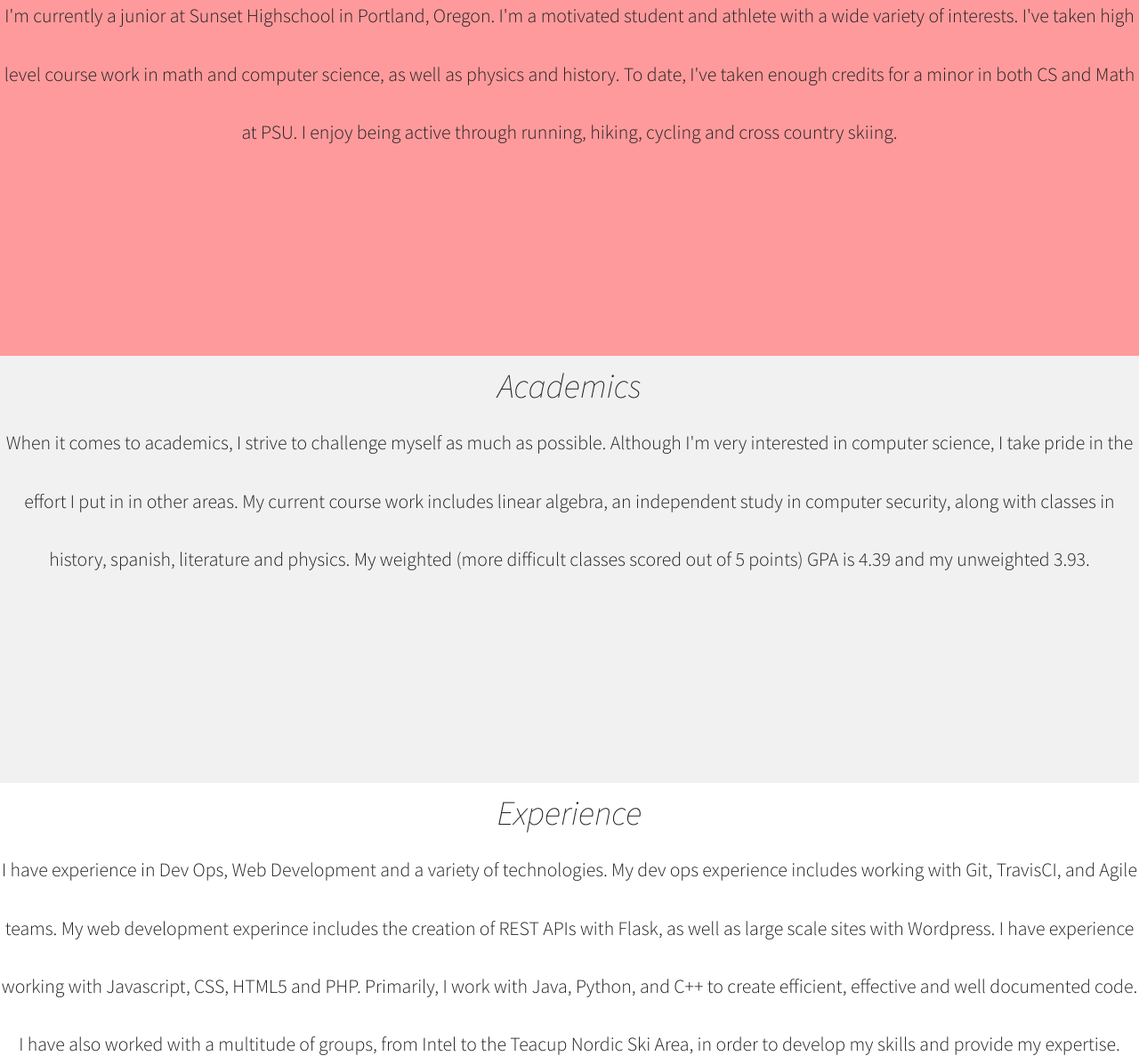
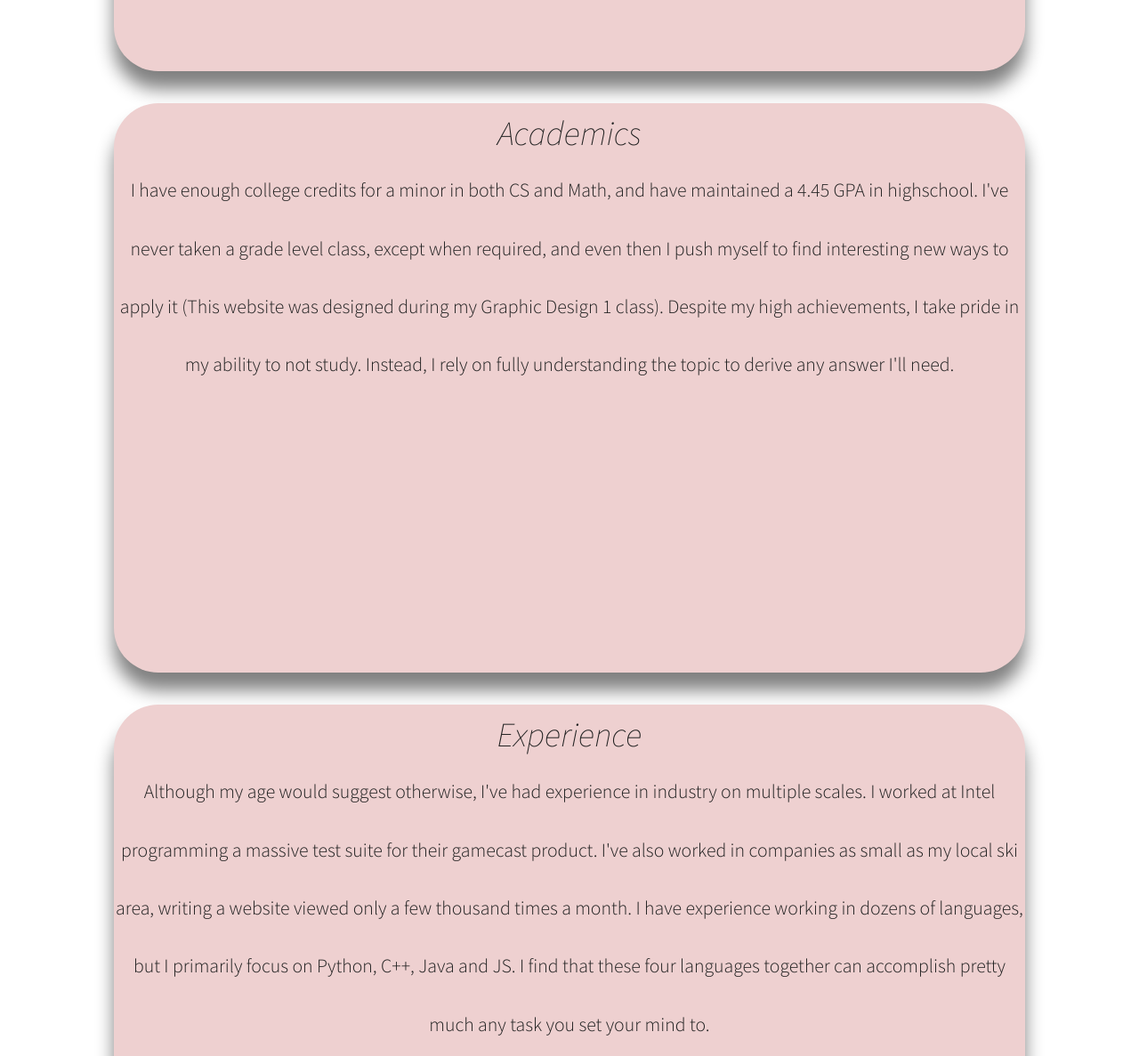
Before and after one commit to CarsonCummins11/resume_site, a plain HTML site: page index.html in a window 1280 px wide. Shown: the part 1520-2707 px from the top of the page at 89% size. Drawn offline with Linux system fonts and the light colour scheme.

Commit message:
updated info, some styling

```diff
--- a/index.html
+++ b/index.html
@@ -39,22 +39,10 @@
     left:95%;
     z-index:1000;
 }
-
-/* width
-::-webkit-scrollbar {
-  width: 20px;
+body{
+  cursor:default;
+  overflow-x:hidden;
 }
-
-/* Track
-::-webkit-scrollbar-track {
-  box-shadow: inset 0 0 5px grey;
-}
-
-/* Handle
-::-webkit-scrollbar-thumb {
-    background:rgb(33,33,33);
-}
-*/
 #childaligner {
     padding: 10% 0;
 }
@@ -70,7 +58,26 @@
   color: rgb(33, 33, 33);
   text-decoration: none;
     }
-    j{}
+.title{
+  transition: all .2s ease-in-out;
+  cursor:default;
+}
+.title:hover{
+  transform: scale(1.1);
+}
+.section{
+  background-color:rgb(238, 208, 208);
+  height:80vh;
+  line-height: 5vw;
+  border-radius:50px;
+  box-shadow: 0px 20px 20px gray;
+  transition: all .5s ease-in-out;
+  margin-right: 10vw;
+  margin-left:10vw;
+}
+.section:hover{
+  transform: scale(1.1);
+}
     </style>
     <j id = "jj">
     <div class="overlay"><canvas id="canv" width="100%" height="100%"></canvas></div>
@@ -80,53 +87,40 @@
                     <div><img class="img2" src="cross.png" alt="X"></div> </div>
                 </div>
     </div>
-    <div style = "background-color:rgb(241,241,241); height:60vh;line-height: 10vh">
-            <div id="parentaligner">
-                    <div id="childaligner"><div><k><a href="https://www.athletic.net/TrackAndField/Athlete.aspx?AID=10402152">Athletic.net</a></k></div>
-                    <div><img class="img2" src="athletic.png" alt="X"></div> </div>
-                </div>
-</div>
 <div style = "background-color:rgb(255,255,255); height:60vh;line-height: 10vh">
         <div id="parentaligner">
                 <div id="childaligner"><div><k><a href="https://github.com/CarsonCummins11/">GitHub</a></k></div>
                 <div><img class="img2" src="github.png" alt="X"></div> </div>
             </div>
 </div>
-<div style = "background-color:rgb(255,154,156); height:60vh;line-height: 5vw">
-        <div><l>About</l></div>
-        <div><bb>I'm currently a junior at Sunset Highschool in Portland, Oregon. I'm a motivated student and athlete with a wide variety of interests. I've taken high
-                level course work in math and computer science, as well as physics and history. To date, I've taken enough credits for a minor in both CS and Math at PSU.
-                I enjoy being active through running, hiking, cycling and cross country skiing.</bb></div>
+<div class='section'>
+        <div class="title"><l>About</l></div>
+        <div><bb>I'm a senior at Sunset High School in Portland, Oregon. My entire life, I've been surrounded by startups. Almost daily, I run while my dad bikes alongside
+          while we discuss business ideas. Since middle school, I've been making websites or apps for these ideas. I love the process of creating an app from nothing. When not
+          programming, I'm running- up to 80 miles a week. The discipline to do this allows me to endure mentally well past anything anyone else will in pursuit of perfection of my products.
+        </bb></div>
 
 </div>
-<div style = "background-color:rgb(241,241,241); height:60vh;line-height: 5vw">
-        <div><l>Academics</l></div>
-        <div><bb> When it comes to academics, I strive to challenge myself as much as possible. Although I'm very interested in computer science, I take pride in
-                the effort I put in in other areas. My current course work includes linear algebra, an independent study in computer security, along with classes
-                in history, spanish, literature and physics. My weighted (more difficult classes scored out of 5 points) GPA is 4.39 and my unweighted 3.93.</bb></div>
+<br>
+<br>
+<div class='section'>
+        <div class="title"><l>Academics</l></div>
+        <div><bb> I have enough college credits for a minor in both CS and Math, and have maintained a 4.45 GPA in highschool. I've never taken a grade level class, except when required,
+          and even then I push myself to find interesting new ways to apply it (This website was designed during my Graphic Design 1 class). Despite my high achievements, I take pride in my
+          ability to not study. Instead, I rely on fully understanding the topic to derive any answer I'll need.
+        </bb></div>
 </div>
-<div style = "background-color:rgb(255,255,255); height:100vh;line-height: 5vw">
-        <div><l>Experience</l></div>
-        <div><bb>I have experience in Dev Ops, Web Development and a variety of technologies. My dev ops experience includes working with Git, TravisCI, and Agile teams.
-                My web development experince includes the creation of REST APIs with Flask, as well as large scale sites with Wordpress. I have experience working with
-                Javascript, CSS, HTML5 and PHP. Primarily, I work with Java, Python, and C++ to create efficient, effective and well documented code. I have also worked
-                with a multitude of groups, from Intel to the Teacup Nordic Ski Area, in order to develop my skills and provide my expertise.
-            <b>Some Projects I have worked on</b><br>
-                Sun Rover — Worked to develop an autonomous rover to deliver papers around Sunset HS<br>
-
-                LitAnalyzer — Developed a from scratch implementation of a GRU cell RNN to write analyses of literature<br>
-
-                Circuit Simulator — Wrote scripts to render 3D representations of circuits to help students understand concepts such as amperage, voltage and resistance
+<br>
+<br>
+<div class='section'>
+        <div class="title"><l>Experience</l></div>
+        <div><bb>Although my age would suggest otherwise, I've had experience in industry on multiple scales. I worked at Intel programming a massive test suite for their gamecast product. I've also worked
+          in companies as small as my local ski area, writing a website viewed only a few thousand times a month. I have experience working in dozens of languages, but I primarily focus on Python, C++, Java and JS.
+          I find that these four languages together can accomplish pretty much any task you set your mind to.
 </bb></div>
 </div>
-<div style = "background-color:rgb(255,255,162); height:80vh;line-height: 5vw">
-        <div><l>Athletics</l></div>
-        <div><bb>Including a seperate section on athletics is important to me, as it is where I spend a majority of my time outside of the classroom. It has allowed me to
-                develop leadership abilities and a stout work ethic. As a junior, I have earned two letters in track and three in cross country. I run 60 miles a week in
-                preparation for 5k in cross country, as well as the 1500 and 3000 in track. While competing for Sunset we have earned second and third place honors in the
-                state and have garnered a reputation as a nationally competetive program. I'm interested in competing collegiately and ultimately competing at the 50 and
-                100 mile distances post-college.</bb></div>
-</div>
+<br>
+<br>
 </j>
 <script>
 let imgs = [];
@@ -140,7 +134,6 @@ let c = document.getElementById("canv");
 c.width = window.innerWidth;
 c.height = window.innerHeight;
 let ctx = c.getContext("2d");
-console.log(window.innerWidth-getPosition(c).x);
 ctx.drawImage(imgs[Math.floor((window.scrollY/25)%8)],(window.innerWidth-getPosition(c).x)-60,window.scrollY/3.4,40,40);
 }
 
```
